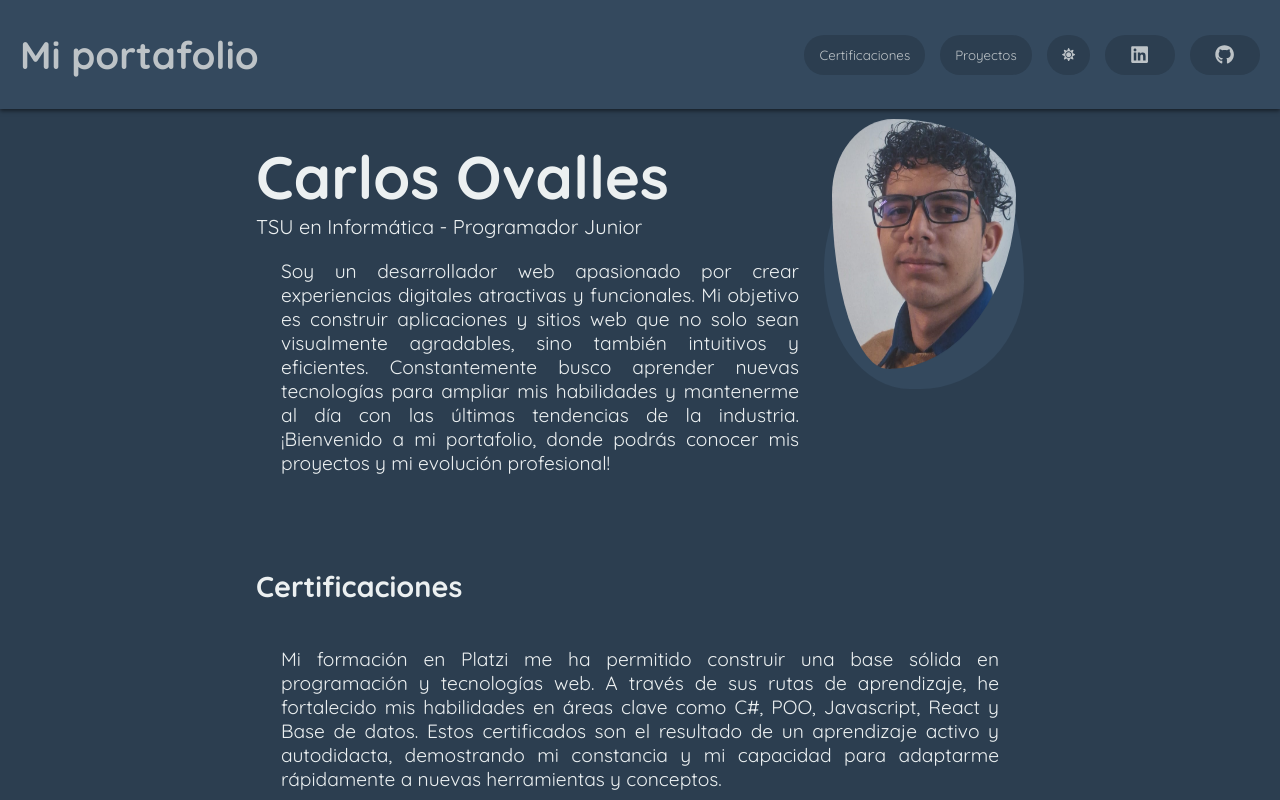
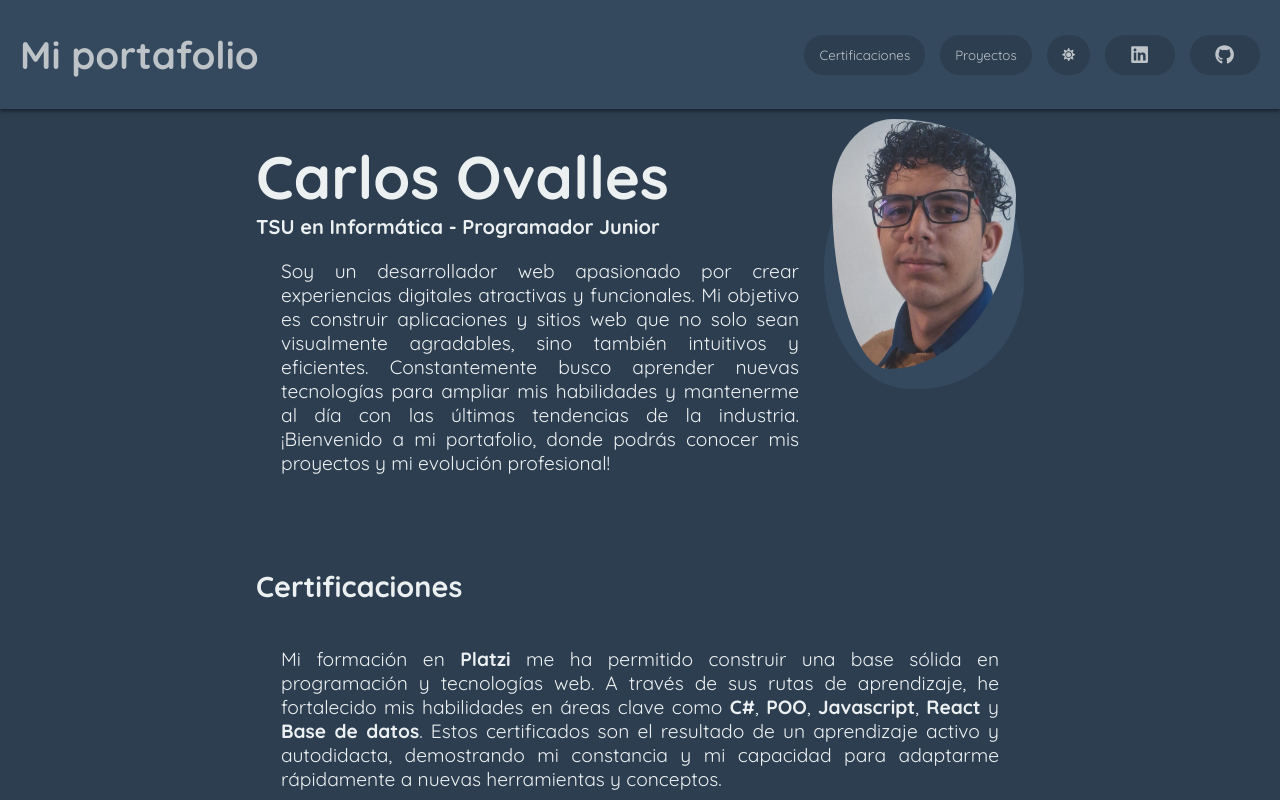
Before and after one commit to carlosamov/Portfolio, a React (Vite) app: page / in a window 1280 px wide. Shown: the top 800 px of the page. Built offline with nearby package versions, Linux system fonts and the light colour scheme.

Commit message:
Improve emphasis and formatting in profile pages
Updated several profile-related components to use bold tags for key technologies, certifications, and roles, enhancing readability and emphasis. Also fixed a bug in Habilidades.jsx by referencing the correct child element for height calculation.

```diff
--- a/src/Atomic Design/Organismos/Gestion Estudiantes/GestionEstudiantes.jsx
+++ b/src/Atomic Design/Organismos/Gestion Estudiantes/GestionEstudiantes.jsx
@@ -27,14 +27,14 @@ export default function GestionEstudiantes() {
           backend.
         </li>
         <li>
-          <b>Backend con C#:</b> Desarrollé la API RESTful usando C# con EmbedIO
-          y me encargué de la manipulación de la base de datos PostgreSQL con
-          Entity Framework.
+          <b>Backend con C#:</b> Desarrollé la API RESTful usando <b>C#</b>
+          con <b>EmbedIO</b> y me encargué de la manipulación de la base de
+          datos <b>PostgreSQL</b> con <b>Entity Framework</b>.
         </li>
       </ul>
       <p>
         Gracias a este proyecto, aprendí a conectar todos los componentes de una
-        aplicación, aplicando el patrón de diseño **MVC** para organizar el
+        aplicación, aplicando el patrón de diseño <b>MVC</b> para organizar el
         código de manera eficiente.
       </p>
     </Seccion>
--- a/src/Atomic Design/Paginas/Certificaciones/Certificaciones.jsx
+++ b/src/Atomic Design/Paginas/Certificaciones/Certificaciones.jsx
@@ -30,16 +30,17 @@ export default function Certificaciones() {
       <Seccion style="column">
         <h1 ref={ctx.refs.certificaciones}>Certificaciones</h1>
         <p>
-          Mi formación en Platzi me ha permitido construir una base sólida en
-          programación y tecnologías web. A través de sus rutas de aprendizaje,
-          he fortalecido mis habilidades en áreas clave como C#, POO,
-          Javascript, React y Base de datos. Estos certificados son el resultado
-          de un aprendizaje activo y autodidacta, demostrando mi constancia y mi
+          Mi formación en <b>Platzi</b> me ha permitido construir una base
+          sólida en programación y tecnologías web. A través de sus rutas de
+          aprendizaje, he fortalecido mis habilidades en áreas clave como{" "}
+          <b>C#</b>, <b>POO</b>, <b>Javascript</b>, <b>React</b> y{" "}
+          <b>Base de datos</b>. Estos certificados son el resultado de un
+          aprendizaje activo y autodidacta, demostrando mi constancia y mi
           capacidad para adaptarme rápidamente a nuevas herramientas y
           conceptos.
         </p>
         <p>
-          Obtuve los certificados de Crestron como parte de mi formación
+          Obtuve los certificados de <b>Crestron</b> como parte de mi formación
           profesional en mi trabajo actual. Aunque provienen de un campo
           diferente, han sido fundamentales para desarrollar mi habilidad
           técnica y mi enfoque en la resolución de problemas. Este trabajo me
--- a/src/Atomic Design/Paginas/Habilidades/Habilidades.jsx
+++ b/src/Atomic Design/Paginas/Habilidades/Habilidades.jsx
@@ -30,7 +30,7 @@ export default function Habilidades() {
   };
 
   React.useEffect(() => {
-    setHeight(childrenRef.current[page]?.offsetHeight + "px" || "auto");
+    setHeight(childrenRef.current[0]?.offsetHeight + "px" || "auto");
   }, []);
 
   return (
--- a/src/Atomic Design/Paginas/Presentación/Presentacion.jsx
+++ b/src/Atomic Design/Paginas/Presentación/Presentacion.jsx
@@ -13,7 +13,9 @@ export default function Presentacion() {
       <div className={styles.texto}>
         <div>
           <h1 className={styles.h1}>Carlos Ovalles</h1>
-          <h3 className={styles.h3}>TSU en Informática - Programador Junior</h3>
+          <h3 className={styles.h3}>
+            <b>TSU en Informática - Programador Junior</b>
+          </h3>
         </div>
 
         <p>
```
